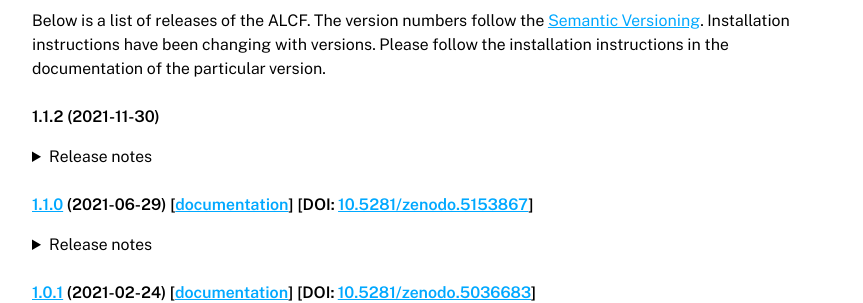
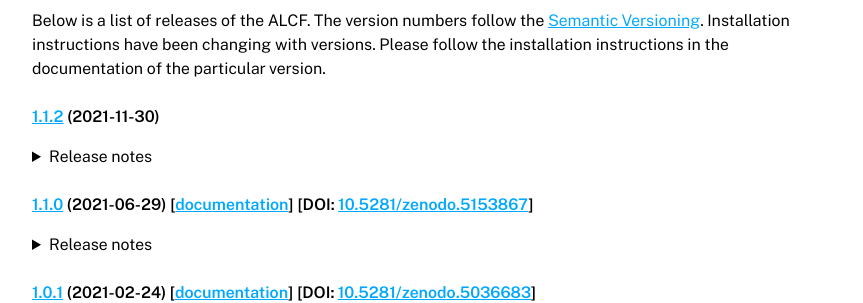
Before and after one commit to alcf-lidar/alcf-lidar.github.io, a Jekyll site: the page built from installation/index.md, in a window 1280 px wide and 900 px high, scrolled down 3438 px. Shown: the part 156-459 px from the top of the window, without its empty margins (208-1071 px from the left). Built offline with Jekyll 4.4.1, drawn with Linux system fonts in a browser that asks for light colours; part of the change alters nothing that is shown.

```diff
--- a/_includes/installation.md
+++ b/_includes/installation.md
@@ -131,7 +131,7 @@ the [Semantic Versioning](https://semver.org). Installation instructions
 have been changing with versions. Please follow the installation instructions
 in the documentation of the particular version.
 
-#### 1.1.2 (2021-11-30)
+#### [1.1.2](https://github.com/alcf-lidar/alcf/releases/tag/v1.1.2) (2021-11-30)
 
 <details>
 <summary>Release notes</summary>
```
